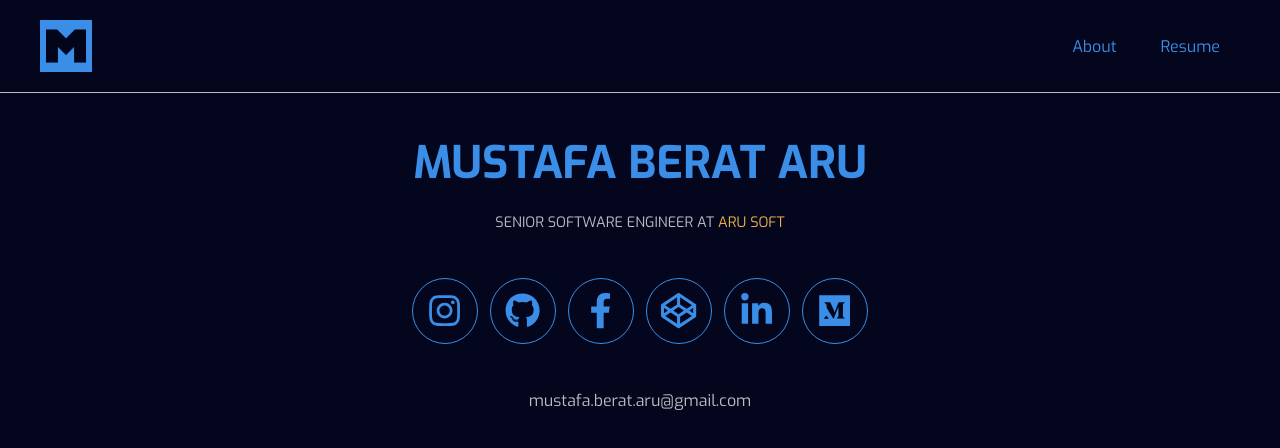
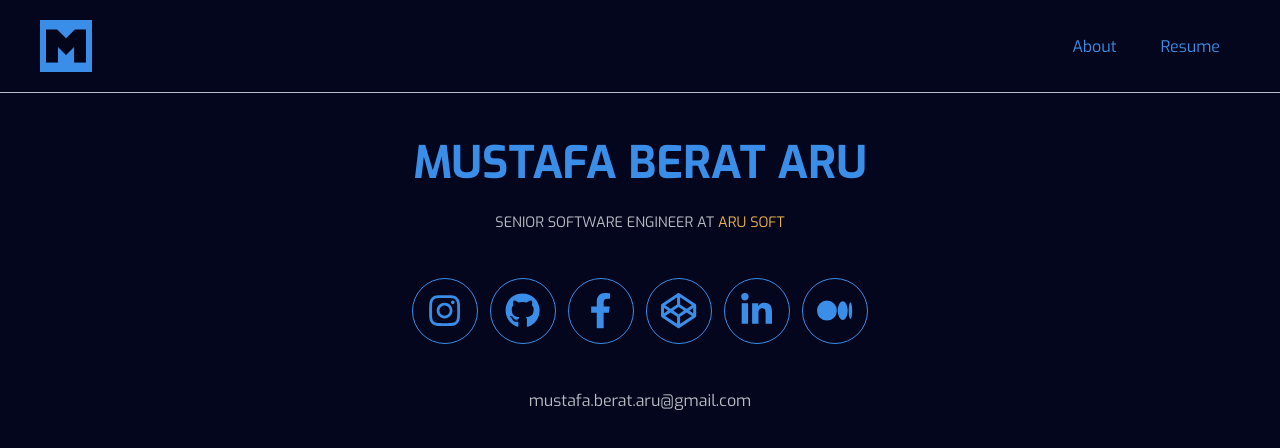
Before and after one commit to mustafaberat/personal-website-1, a Next.js app: page / in a window 1280 px wide. Shown: the top 448 px of the page. Built offline with nearby package versions, Linux system fonts and the light colour scheme.

Commit message:
Fix Chrome dark-canvas seam and drop redundant surface backgrounds.
Paint a fixed page-bg layer so #03061c covers the viewport when the UA canvas is near-black, switch Medium to the outline glyph, and stop restacking page color on cards.

```diff
--- a/components/icons.js
+++ b/components/icons.js
@@ -55,10 +55,10 @@ export function IconLinkedin(props) {
 
 export function IconMedium(props) {
   return (
-    <svg viewBox="0 0 448 512" aria-hidden="true" {...props}>
+    <svg viewBox="0 0 24 24" aria-hidden="true" {...props}>
       <path
         fill="currentColor"
-        d="M0 32v448h448V32H0zm372.2 106.1l-24 23c-2.1 1.6-3.1 4.2-2.7 6.7v169.3c-.4 2.6.6 5.2 2.7 6.7l23.5 23v5.1h-118V367l24.3-23.6c2.4-2.4 2.4-3.1 2.4-6.7V199.8l-67.6 171.6h-9.1L99 199.8v115c-.7 4.8 1 9.7 4.4 13.2l33.2 40.3v5.1H71.2v-5.1l33.2-40.3c3.4-3.5 4.9-8.4 4.1-13.2v-139c.3-3.7-1.5-7.3-4.6-9.7L76 138.1v-5.1h84.2l65.2 143.2 57.3-143.2H372v5.1z"
+        d="M13.54 12a6.8 6.8 0 01-6.77 6.82A6.8 6.8 0 010 12a6.8 6.8 0 016.77-6.82A6.8 6.8 0 0113.54 12zm7.42 0c0 3.54-1.51 6.42-3.38 6.42-1.87 0-3.39-2.88-3.39-6.42s1.52-6.42 3.39-6.42 3.38 2.88 3.38 6.42M24 12c0 3.17-.53 5.75-1.19 5.75-.66 0-1.19-2.58-1.19-5.75s.53-5.75 1.19-5.75C23.47 6.25 24 8.83 24 12z"
       />
     </svg>
   );
--- a/pages/_app.js
+++ b/pages/_app.js
@@ -10,7 +10,10 @@ const exo = Exo({
 export default function MyApp({ Component, pageProps }) {
   return (
     <div className={`${exo.className} app-root`}>
-      <Component {...pageProps} />
+      <div className="page-bg" aria-hidden="true" />
+      <div className="page-content">
+        <Component {...pageProps} />
+      </div>
     </div>
   );
 }
--- a/styles/About.module.css
+++ b/styles/About.module.css
@@ -5,7 +5,6 @@
 }
 
 .headerSection {
-  background: var(--surface);
   border-radius: var(--borderRadius);
   padding: 2rem;
   margin-bottom: 2rem;
@@ -83,7 +82,7 @@
   transform: translate(-50%, -50%);
   width: 40px;
   height: 40px;
-  background: var(--surface);
+  background: var(--accent);
   z-index: 1;
 }
 
@@ -129,7 +128,6 @@
 
 .timelineContent {
   flex: 1;
-  background: var(--surface);
   padding: 2rem;
   border-radius: var(--borderRadius);
   position: relative;
--- a/styles/Education.module.css
+++ b/styles/Education.module.css
@@ -10,7 +10,6 @@
 }
 
 .card {
-  background: var(--black);
   padding: 1.5rem;
   border-radius: var(--borderRadius);
   border: 1px solid var(--white);
--- a/styles/Resume.module.css
+++ b/styles/Resume.module.css
@@ -1,5 +1,5 @@
 .container {
-  min-height: 100vh;
+  min-height: 100dvh;
 }
 
 .main {
--- a/styles/WorkExperience.module.css
+++ b/styles/WorkExperience.module.css
@@ -16,7 +16,6 @@
 }
 
 .card {
-  background: var(--black);
   border-radius: var(--borderRadius);
   padding: 1.5rem;
   border: 1px solid var(--grey);
--- a/styles/global.css
+++ b/styles/global.css
@@ -1,19 +1,38 @@
-/* Tek boya katmanı: html+body+app-root üst üste aynı rengi boyayınca
-   Chrome'da zoom'a göre kayan yatay ton farkı (seam) oluşabiliyor. */
+/*
+  Chrome, prefers-color-scheme: dark iken canvas’ı ~#000 boyayabiliyor.
+  --black (#03061c) ≠ #000 → altta seam.
+
+  color-scheme: dark KULLANMA.
+  Sabit .page-bg viewport’u tek renk kaplar (content yüksekliğine bağlı değil).
+*/
 html {
-  color-scheme: dark;
   background-color: var(--black);
 }
 
 body {
   margin: 0;
-  min-height: 100vh;
-  background: none;
+  min-height: 100dvh;
+  background-color: var(--black);
 }
 
 .app-root {
-  min-height: 100vh;
-  background: none;
+  position: relative;
+  min-height: 100dvh;
+  background-color: var(--black);
+}
+
+.page-bg {
+  position: fixed;
+  inset: 0;
+  z-index: 0;
+  background-color: var(--black);
+  pointer-events: none;
+}
+
+.page-content {
+  position: relative;
+  z-index: 1;
+  min-height: 100dvh;
 }
 
 .container {
--- a/styles/sidebar.css
+++ b/styles/sidebar.css
@@ -7,7 +7,7 @@
   width: var(--fingerSize);
   height: var(--fingerSize);
   cursor: pointer;
-  background-color: inherit;
+  background: none;
   margin-left: auto;
   display: inline-flex;
   align-items: center;
--- a/styles/variables.css
+++ b/styles/variables.css
@@ -7,8 +7,6 @@
   --white: #fffde1;
   --shadow: #00000033;
 
-  /* semantic aliases (ikinci ton yok — seam/grilik önler) */
-  --surface: var(--black);
   --accent: var(--blue);
 
   --maxWidth: 1200px;
```
